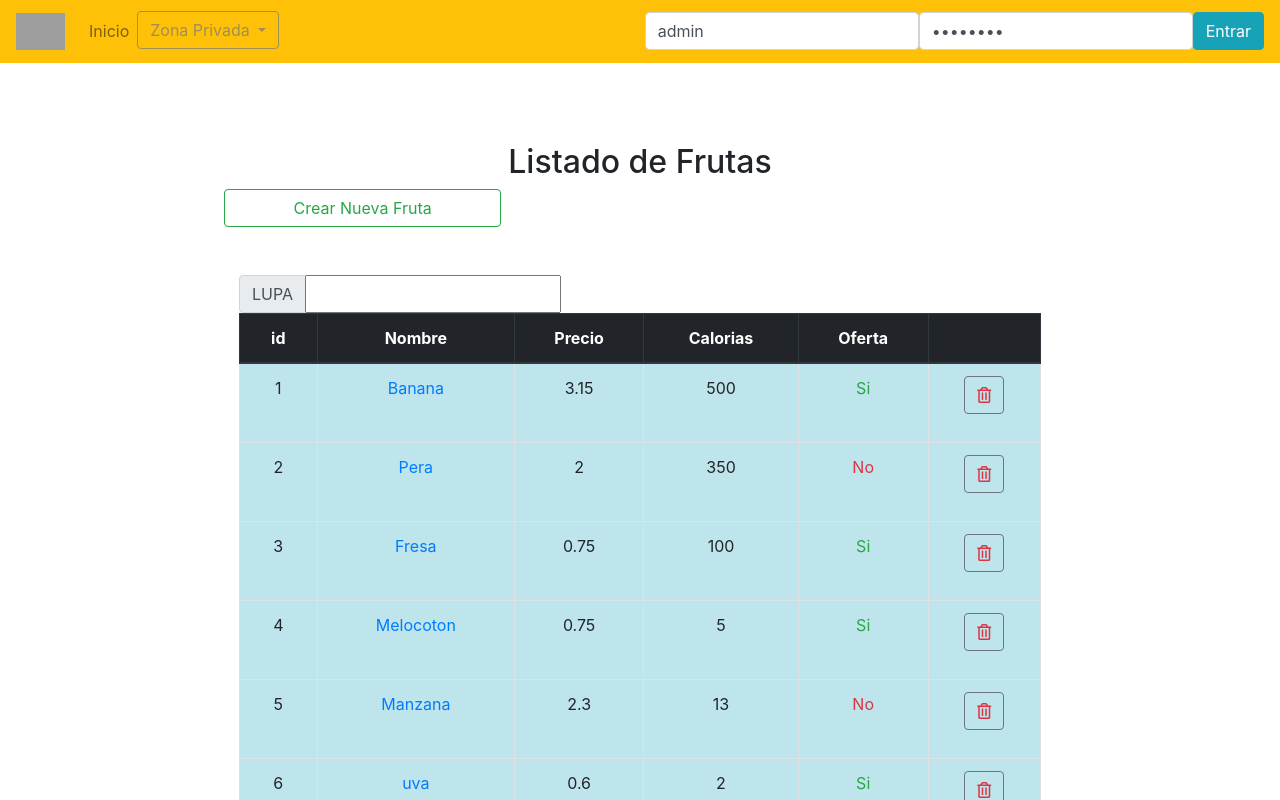
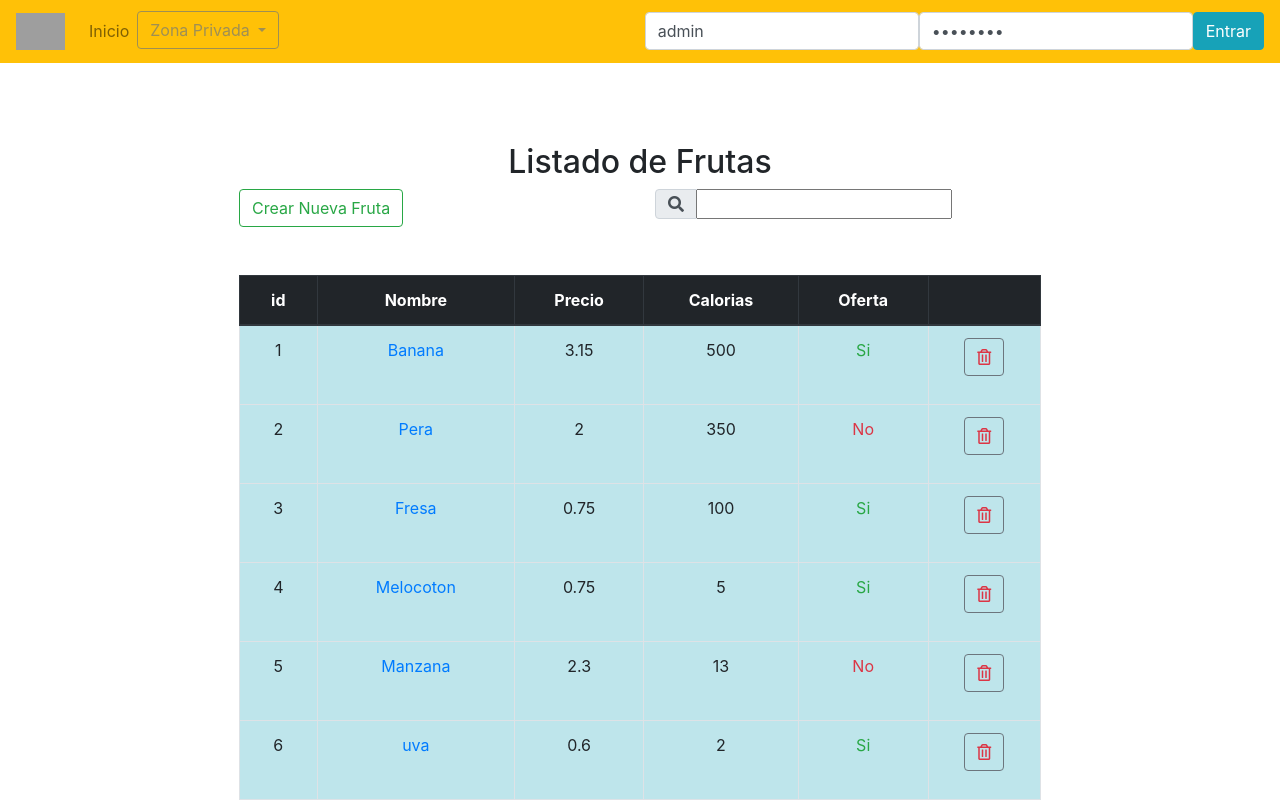
Before and after one commit to andreaPemi/frutas, an Angular app: page /fruta-crud in a window 1280 px wide. Shown: the top 800 px of the page. Built offline with nearby package versions, Linux system fonts and the light colour scheme; data requests are answered from the project's data file; grey boxes are pictures that could not be loaded.

Commit message:
añadido icono lupa y puesto por defecto descuento a 5

```diff
--- a/src/app/components/crud-fruta/crud-fruta.component.html
+++ b/src/app/components/crud-fruta/crud-fruta.component.html
@@ -1,15 +1,19 @@
   <h2 class="text-center">Listado de Frutas</h2>
+  <div class="row justify-content-between">
+    <div class="col">
+      <a type="button" class="btn btn-outline-success mb-5" [routerLink]="['../detalle', -1]">Crear Nueva Fruta</a>
+    </div>
+    <div class="col">
+      <div class="input-group">
+        <div class="input-group-prepend">
+          <span class="input-group-text" id="basic-addon1"><i class="fas fa-search"></i></span>
+        </div>
+        <input type="text" [(ngModel)]=nombre>
+      </div>
+    </div>
 
-  <div class="row justify-content-left">
-      <a type="button" class=" col col-4 btn btn-outline-success mb-5" [routerLink]="['../detalle', -1]">Crear Nueva Fruta</a>
   </div>
 
-  <div class="input-group">
-      <div class="input-group-prepend">
-        <span class="input-group-text" id="basic-addon1">LUPA</span>
-      </div>
-      <input type="text" [(ngModel)]=nombre>
-    </div>
 
   <table class="table table-bordered text-center table-hover">
     <thead class="thead-dark">
--- a/src/app/components/detalle-fruta/detalle-fruta.component.ts
+++ b/src/app/components/detalle-fruta/detalle-fruta.component.ts
@@ -181,7 +181,7 @@ export class DetalleFrutaComponent implements OnInit {
     this.formulario.controls.calorias.setValue(0);
     this.formulario.controls.colores.setValue([{color: ''}]);
     this.formulario.controls.oferta.setValue(false);
-    this.formulario.controls.descuento.setValue(0);
+    this.formulario.controls.descuento.setValue(5);
     this.formulario.controls.imagen.setValue("");
     this.formulario.controls.cantidad.setValue(1);
   }
```
